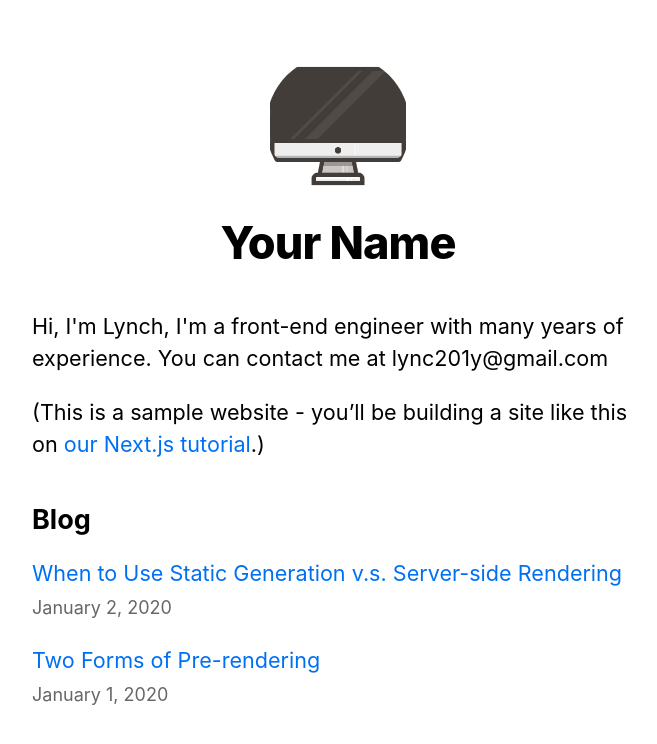
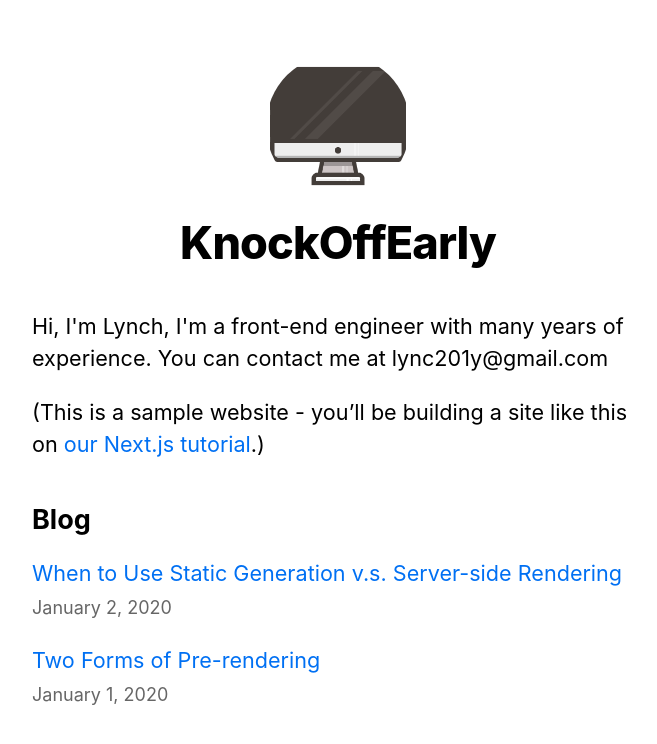
Before and after one commit to hilinc/nextjs-blog, a Next.js app: page / in a window 1280 px wide. Shown: the top 744 px of the page, without its empty margins (302-959 px from the left). Built offline with nearby package versions, Linux system fonts and the light colour scheme.

Commit message:
refactor: change site title

```diff
--- a/components/layout.tsx
+++ b/components/layout.tsx
@@ -5,8 +5,8 @@ import styles from "./layout.module.css";
 import utilStyles from "../styles/utils.module.css";
 import Link from "next/link";
 
-const name = "Your Name";
-export const siteTitle = "localhost blog";
+const name = "KnockOffEarly";
+export const siteTitle = "Knock Off Early";
 
 export default function Layout({ children, home }: { children: ReactNode; home?: boolean }) {
   return (
```
